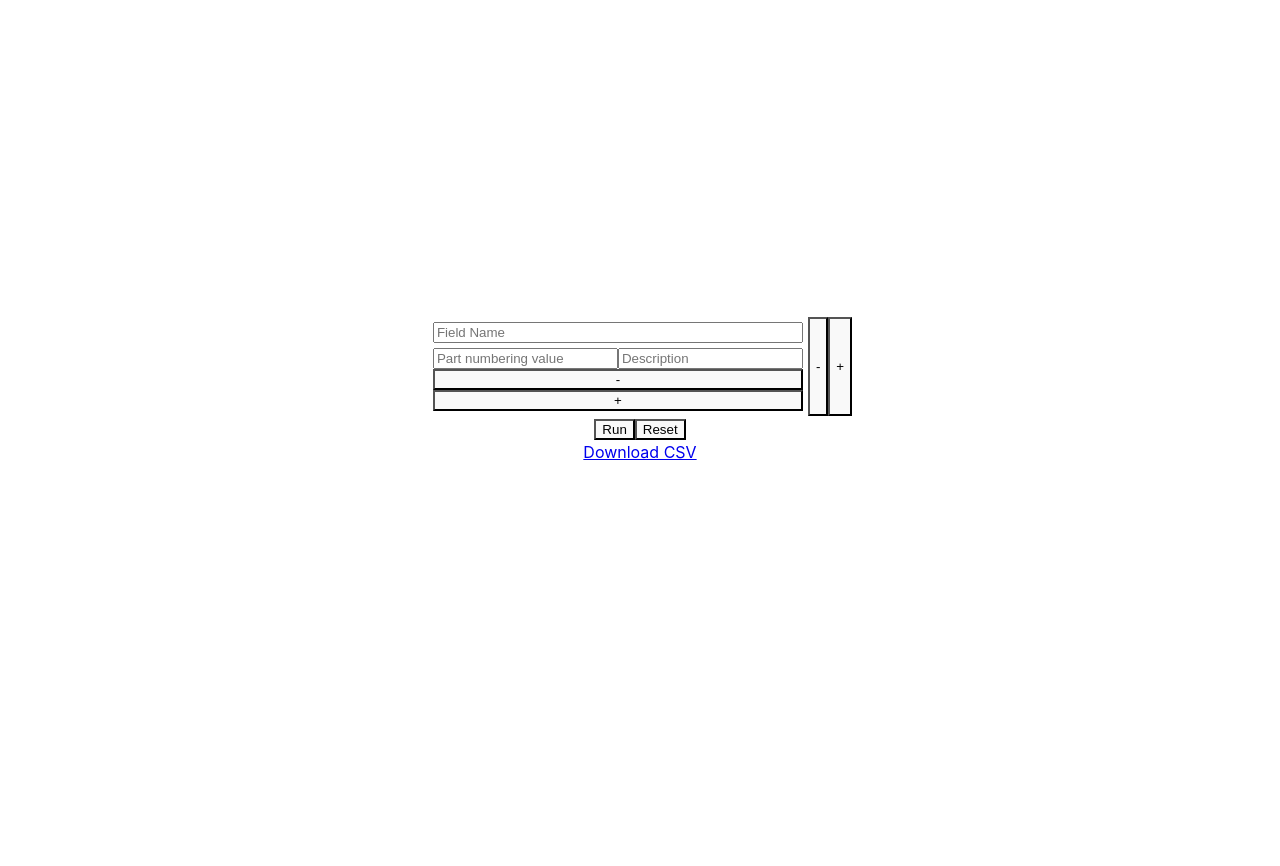
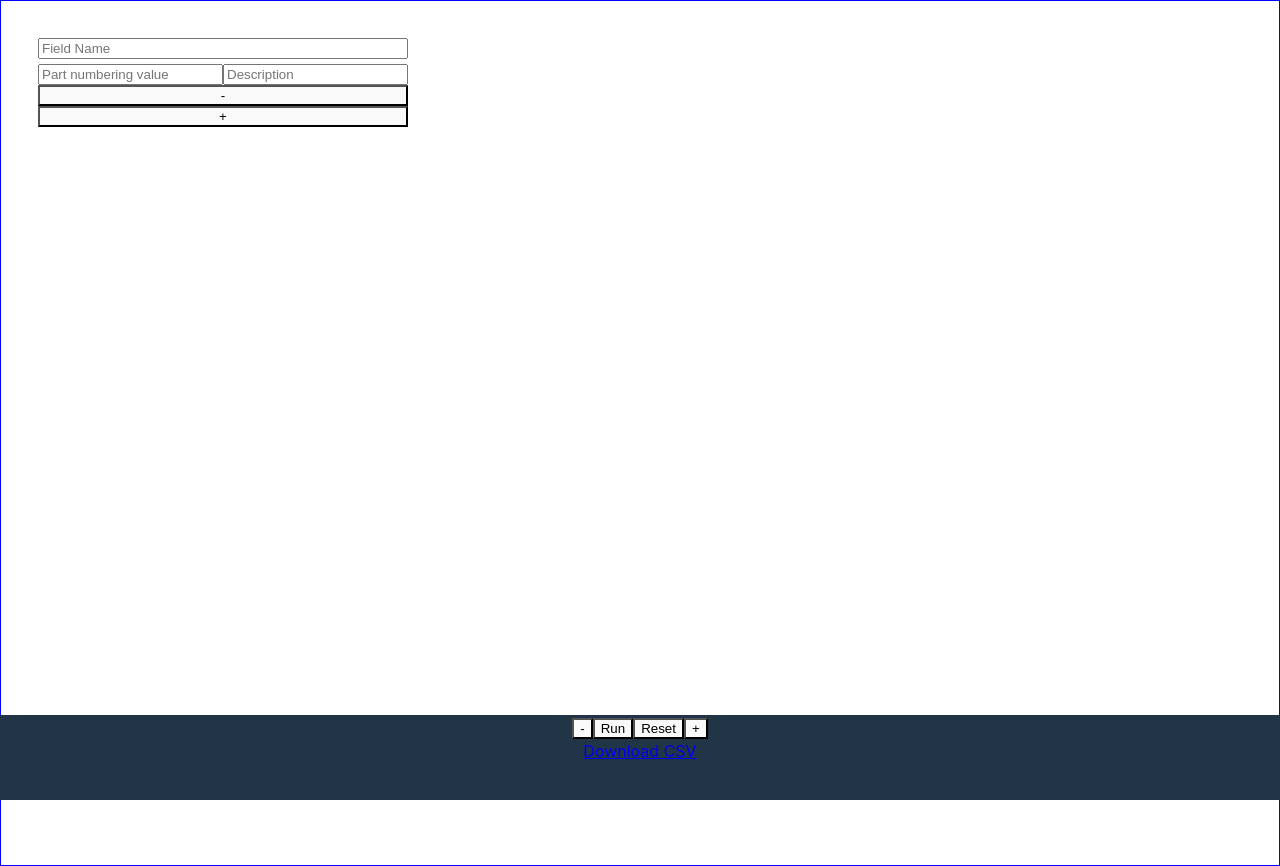
Before and after one commit to jordan-carlson99/pn-creation, a React (Vite) app: page / in a window 1280 px wide. Before the commit the page ends 800 px from the top, so only its background shows below. Built offline with nearby package versions, Linux system fonts and the light colour scheme.

Commit message:
added wrapping

```diff
--- a/src/App.css
+++ b/src/App.css
@@ -1,5 +1,7 @@
 #root {
-  max-width: 1280px;
+  /* max-width: 1280px; */
+  width: 100dvw;
+  height: 100dvh;
   margin: 0 auto;
   padding: 2rem;
   text-align: center;
--- a/src/App.jsx
+++ b/src/App.jsx
@@ -390,25 +390,28 @@ function App() {
         <form id="pn-form" ref={formRef}>
           {fieldElements}
         </form>
+      </div>
+      <div className="generation-controls">
+        <div>
           <button type="button" className="addition-btn" onClick={subField}>
             -
           </button>
-        <button type="button" className="addition-btn" onClick={addField}>
-          +
-        </button>
-      </div>
-      <div>
+
           <button className="run-btn" type="button" onClick={run}>
             Run
           </button>
           <button className="run-btn" type="button" onClick={resetField}>
             Reset
           </button>
+          <button type="button" className="addition-btn" onClick={addField}>
+            +
+          </button>
         </div>
         <a href={blobLink} download="part_data.csv">
           Download CSV
         </a>
         <h3>{exampleText}</h3>
+      </div>
     </>
   );
 }
--- a/src/index.css
+++ b/src/index.css
@@ -6,6 +6,9 @@
   color-scheme: light dark;
   color: rgba(255, 255, 255, 0.87);
   background-color: #242424;
+  /* background-color: #f9f9f9; */
+  /* max-width: 100dvw; */
+  border: 1px solid blue;
 
   font-synthesis: none;
   text-rendering: optimizeLegibility;
@@ -18,8 +21,8 @@ body {
   margin: 0;
   display: flex;
   place-items: center;
-  min-width: 320px;
-  min-height: 100vh;
+  min-width: 100dvh;
+  min-height: 100dvh;
 }
 
 button:hover {
@@ -57,14 +60,32 @@ button:focus-visible {
 
 } */
 
+/* @keyframes openRangeOptions {
+  from {
+    background-color: #242424;
+  }
+  to {
+    background-color: #213547;
+  }
+} */
+
+.range-options {
+  width: 100%;
+  background-color: #213547;
+  animation-name: openRangeOptions;
+  animation-duration: 1s;
+}
+
 #pn-container {
   display: flex;
   flex-direction: row;
+  flex-wrap: wrap;
 }
 
 #pn-form {
   display: flex;
   flex-direction: row;
+  flex-wrap: wrap;
 }
 
 .eia-container {
@@ -94,11 +115,6 @@ button:focus-visible {
   justify-content: space-between;
 }
 
-.column {
-  display: flex;
-  flex-direction: column;
-}
-
 .digit-select-container {
   /* justify-self: end; */
   display: flex;
@@ -119,6 +135,16 @@ button:focus-visible {
   width: 100%;
 }
 
+.generation-controls {
+  display: flex;
+  flex-direction: column;
+  position: fixed;
+  left: 0;
+  width: 100dvw;
+  background-color: #213547;
+  bottom: 0;
+}
+
 @media (prefers-color-scheme: light) {
   :root {
     color: #213547;
--- a/src/inputField.jsx
+++ b/src/inputField.jsx
@@ -36,7 +36,7 @@ export function InputField(props) {
         ></input>
       </div>
       {isRange && (
-        <>
+        <div className="range-options">
           <div className="delimiter-row">
             <input
               type="text"
@@ -170,7 +170,7 @@ export function InputField(props) {
               </div>
             </div>
           </div>
-        </>
+        </div>
       )}
     </div>
   );
```
Lines whose indentation alone changed are shown as unchanged.
